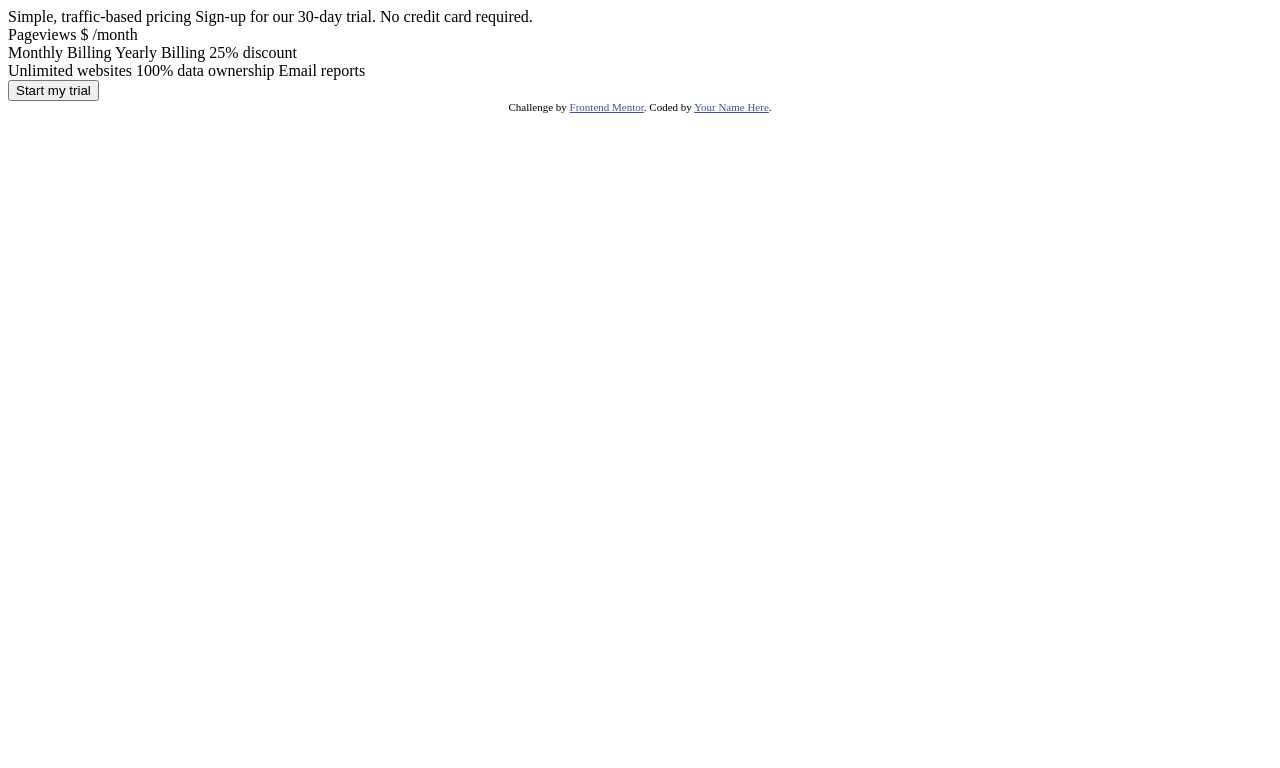
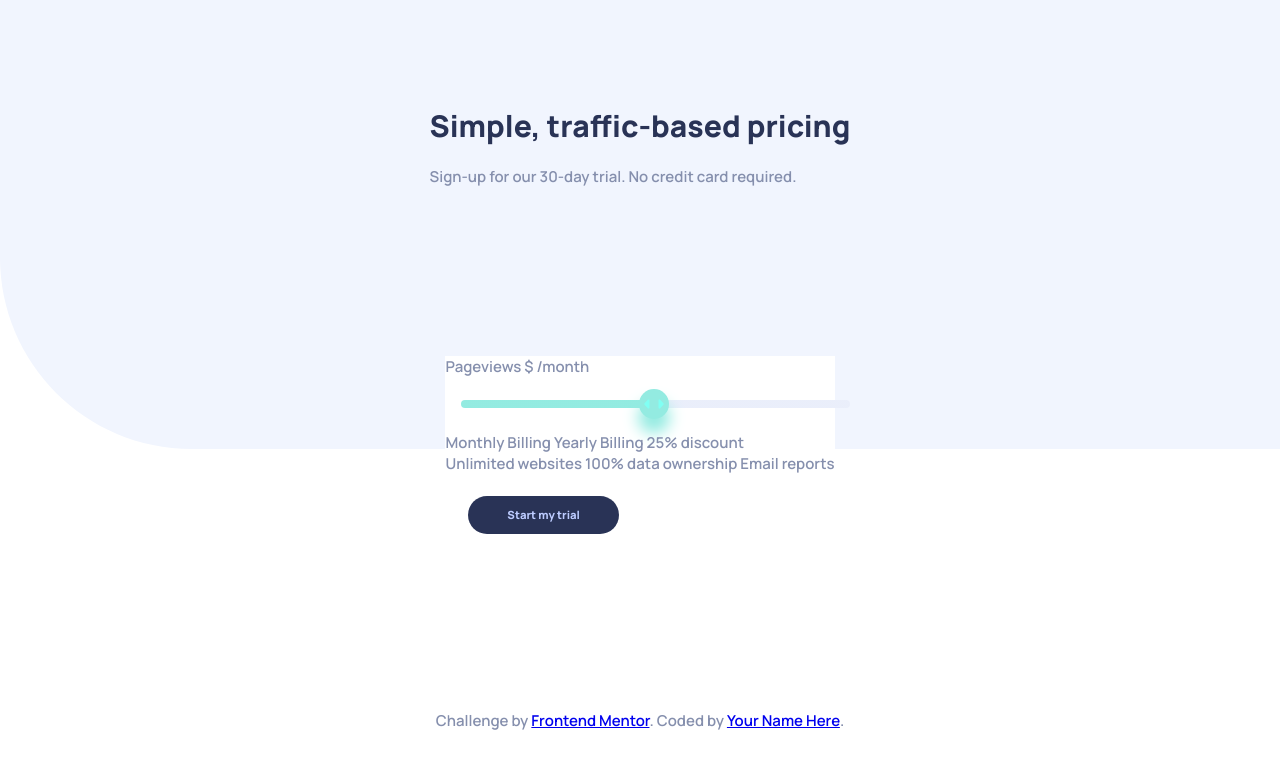
Before and after one commit to CamilleBreillot/Challenge03-front-end-mentors--interactive-pricing-component-main, a plain HTML site: page index.html in a window 1280 px wide. Drawn offline with Linux system fonts and the light colour scheme.

Commit message:
css for slider and body

```diff
--- a/index.html
+++ b/index.html
@@ -3,22 +3,17 @@
 <head>
   <meta charset="UTF-8">
   <meta name="viewport" content="width=device-width, initial-scale=1.0"> <!-- displays site properly based on user's device -->
-
+  <link href="./style.css" rel="stylesheet" type="text/css">
   <link rel="icon" type="image/png" sizes="32x32" href="./images/favicon-32x32.png">
 
+
   <title>Frontend Mentor | Interactive pricing component</title>
-
-  <!-- Feel free to remove these styles or customise in your own stylesheet 👍 -->
-  <style>
-    .attribution { font-size: 11px; text-align: center; }
-    .attribution a { color: hsl(228, 45%, 44%); }
-  </style>
 </head>
 <body>
-  <div class="wrapper">
+  <!-- <div class="wrapper"> -->
     <div class="head">
-      Simple, traffic-based pricing
-      Sign-up for our 30-day trial. No credit card required.
+      <h1>Simple, traffic-based pricing</h1>
+      <p>Sign-up for our 30-day trial. No credit card required.</p>
     </div>
     <div class="main-card">
       <div class="top-card">
@@ -26,7 +21,8 @@
           Pageviews
           $ /month
         </div>
-        <div class="slider">
+        <div class="slidercontainer">
+          <input type="range" min="1" max="100" value="50" class="slider" id="myRange">
         </div>
         <div class="toggle">
           Monthly Billing
@@ -40,7 +36,7 @@
           100% data ownership
           Email reports
         </div>
-        <button>
+        <button class="reset-style button">
           Start my trial
         </button>
       </div>
@@ -48,7 +44,7 @@
     </div>
 
 
-  </div>
+  <!-- </div> -->
   <div class="attribution">
     Challenge by <a href="https://www.frontendmentor.io?ref=challenge" target="_blank">Frontend Mentor</a>.
     Coded by <a href="#">Your Name Here</a>.
--- /dev/null
+++ b/style.css
@@ -0,0 +1,89 @@
+@import url('https://fonts.googleapis.com/css2?family=Manrope:wght@600;800&display=swap');
+:root{
+    --clr-text-primary:hsl(225, 20%, 60%) ;
+    --clr-secondary: hsl(227, 35%, 25%);
+    --clr-empty-slider: hsl(224, 65%, 95%);
+    --clr-full-slider: hsl(173, 69%, 75%);
+    --clr-slider-bg: hsl(174, 86%, 38%);
+    --clr-base-white: hsl(0, 0%, 100%);
+    --clr-base-black: hsl(0, 100%, 100%);
+
+    --ff-primary: 'Manrope', sans-serif;
+}
+
+body {
+  background-image: url("images/bg-pattern.svg");
+  background-repeat:no-repeat;
+  height: 100vh;
+  display: flex;
+  flex-direction: column;
+  justify-content: space-around;
+  align-items: center;
+  font-size: 15px;
+  font-family: 'Manrope', sans-serif;
+  color: hsl(225, 20%, 60%);
+}
+
+h1 {
+  color: hsl(227, 35%, 25%);
+}
+
+.main-card {
+  background-color: white;
+  display: flex;
+  flex-direction: column;
+}
+
+.slider {
+    cursor: pointer;
+    -webkit-appearance: none;
+    width: 100%;
+    padding: 0;
+    margin: 6% 4%;
+    height: 8px;
+    border-radius: 1em;
+    border: none;
+    background: linear-gradient(to right, var(--clr-full-slider) 50%, var(--clr-empty-slider) 50%);
+}
+
+.slider::-webkit-slider-thumb {
+  -webkit-appearance: none; /* Override default look */
+  appearance: none;
+  width: 30px; /* Set a specific slider handle width */
+  height: 30px;
+  border-radius: 50%;
+  background: var(--clr-full-slider);
+  cursor: pointer; /* Cursor on hover */
+  background-image: url(images/icon-slider.svg);
+  background-repeat:no-repeat;
+  background-position: 50% 50%;
+  background-size: 1.5em;
+  box-shadow: 0 1em 15px 1px var(--clr-full-slider);
+}
+
+.reset-style {
+  padding: 0;
+  border: none;
+  font: inherit;
+  color: inherit;
+  background-color: transparent;
+  cursor: pointer;
+}
+
+.button {
+  color: hsl(226, 100%, 87%);
+  border-radius: 25px;
+  background-color: hsl(227, 35%, 25%);
+  padding: 1em 3.5em;
+  margin: 2em;
+  text-decoration: none;
+  font-size: 0.75em;
+  font-weight: 800;
+  -webkit-appearance: none;
+  -moz-appearance: none;
+  appearance: none;
+}
+
+.attribution {
+  text-align: center;
+}
```
